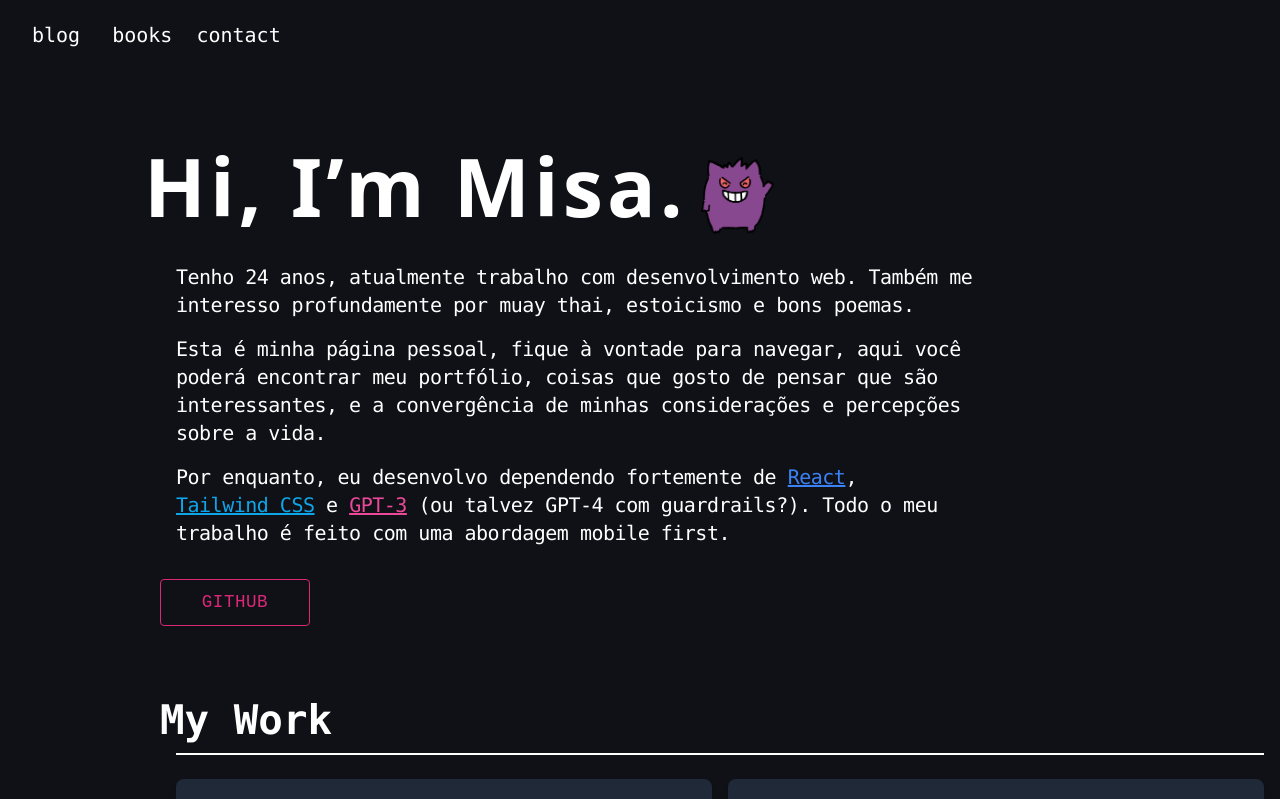
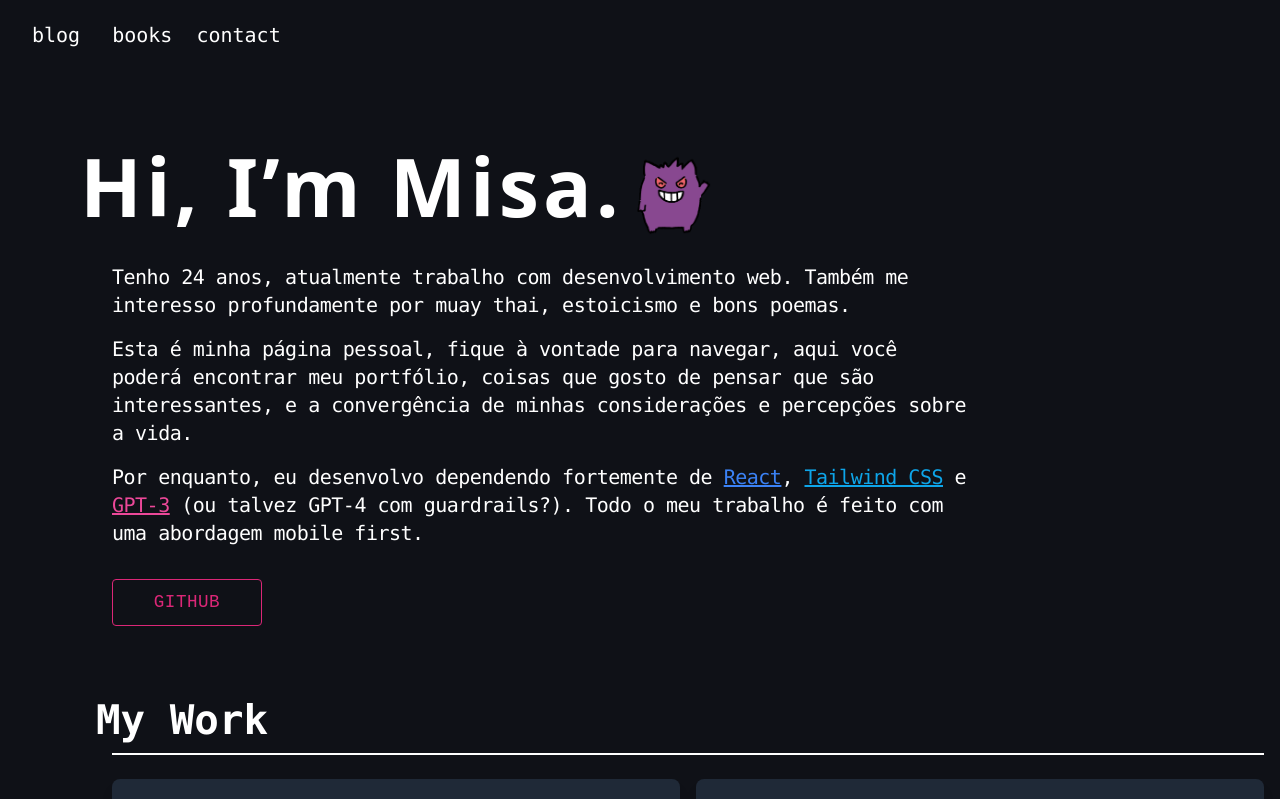
Before and after one commit to misaelucas/misaelucas.github.io, a React (Create React App) app: page / in a window 1280 px wide. Shown: the top 799 px of the page. Built offline with nearby package versions, Linux system fonts and the light colour scheme.

Commit message:
added my github link correctly.

```diff
--- a/src/components/MainPage.js
+++ b/src/components/MainPage.js
@@ -9,7 +9,7 @@ const MainPage = () => {
 
   return (
     <div className="bio flex mt-12 lg:mt-16 text-white justify-center font-mono flex-col">
-      <div className="flex flex-col ml-8 sm:ml-12 md:ml-20 lg:ml-40">
+      <div className="flex flex-col ml-8 sm:ml-12 md:ml-20 lg:ml-24">
         <div className="font-bold font-sans text-3xl sm:text-4xl md:text-4xl sm:-ml-4 lg:text-5xl tracking-wider">
           <div className="flex items-center">
             <span>Hi, I’m Misa.</span>
@@ -56,11 +56,11 @@ const MainPage = () => {
           </a>{" "}
           (ou talvez GPT-4 com guardrails?). Todo o meu trabalho é feito com uma
           abordagem mobile first.
+          <div className="mt-8">
+            <GitHubButton />
+          </div>
         </div>
 
-        <div className="mt-8 ">
-          <GitHubButton />
-        </div>
         <Projects />
         <Footer />
         {/* <div class="flex items-center justify-center w-56 h-56 border border-gray-200 rounded-lg bg-gray-50 dark:bg-gray-800 dark:border-gray-700">
```
